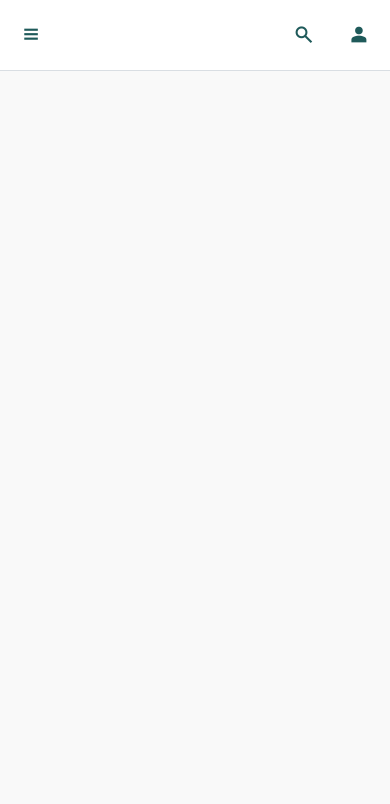
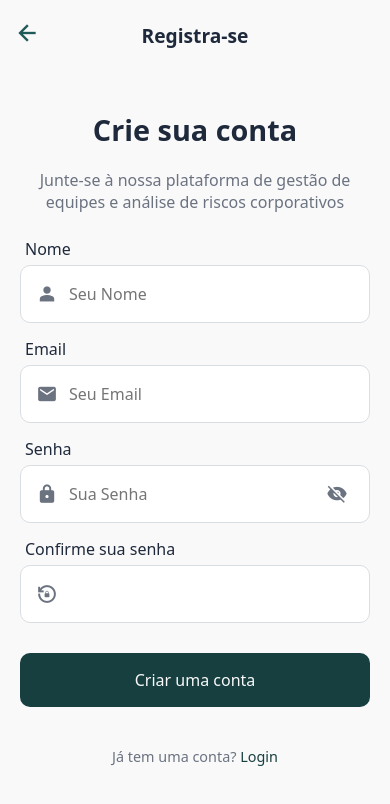
Before and after one commit to luan-k10/aplicativo-analise-de-risco, an Angular app: page /cadastro in a window 390 px wide. Shown: the top 804 px of the page. Built offline with nearby package versions, Linux system fonts and the light colour scheme.

Commit message:
fix: 19-03-26 responsividade cadastro component

```diff
--- a/src/app/app.html
+++ b/src/app/app.html
@@ -1 +1 @@
-<app-home></app-home>
+<router-outlet></router-outlet>
--- a/src/app/cadastro/cadastro.component.css
+++ b/src/app/cadastro/cadastro.component.css
@@ -7,8 +7,11 @@
 }
 
 .Container-registro {
+  display: flex;
   background-color: transparent;
-  display: flex;
+  max-width: 480px;
+  width: 100%;
+  margin: auto;
   flex-direction: column;
 }
 
@@ -18,6 +21,7 @@
   align-items: center;
   justify-content: center;
   height: 70px;
+  width: 100%;
 }
 
 .Titulo {
@@ -42,12 +46,6 @@ material-symbols-outlined {
   padding-bottom: 20px;
 }
 
-.Container-logo img {
-  max-width: 150px;
-  width: 100%;
-  height: auto;
-  display: block;
-}
 
 .Container-titulo-e-descricao,
 h1 {
--- a/src/styles.css
+++ b/src/styles.css
@@ -17,6 +17,7 @@
   -webkit-tap-highlight-color: transparent;
   user-select: none;
   -webkit-user-select: none;
+
 }
 
 .material-symbols-outlined {
```
